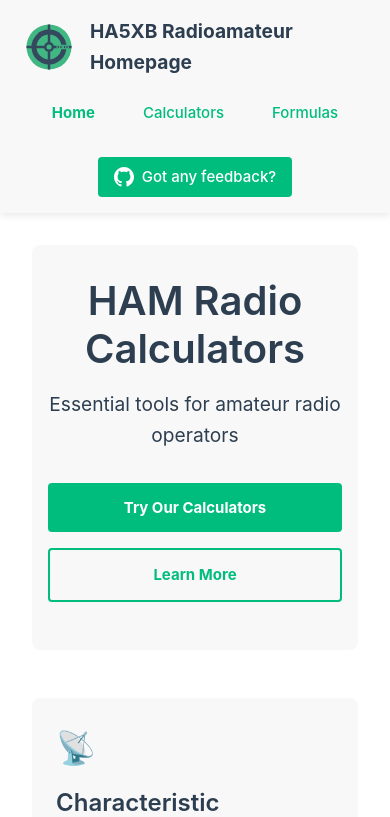
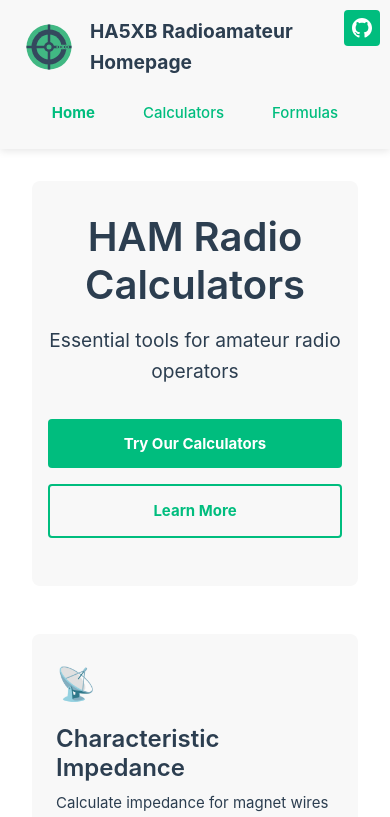
Before and after one commit to valibali/hamradio-calculators, a Vue app: page / in a window 390 px wide. Shown: the top 817 px of the page. Built offline with nearby package versions, Linux system fonts and the light colour scheme.

Commit message:
feat: Add responsive feedback button with icon-only mode on small screens

```diff
--- a/src/App.vue
+++ b/src/App.vue
@@ -19,16 +19,18 @@ import IconGitHub from '@/components/icons/IconGitHub.vue'
         <RouterLink to="/">Home</RouterLink>
         <RouterLink to="/calculators">Calculators</RouterLink>
         <RouterLink to="/formulas">Formulas</RouterLink>
+      </nav>
+
       <a
         href="https://github.com/valibali/hamradio-calculators/issues/new"
         target="_blank"
         rel="noopener noreferrer"
         class="feedback-link"
+        aria-label="Provide feedback on GitHub"
       >
         <IconGitHub class="github-icon" />
-          Got any feedback?
+        <span class="feedback-text">Got any feedback?</span>
       </a>
-      </nav>
     </div>
   </header>
 
@@ -58,6 +60,7 @@ header {
   display: flex;
   justify-content: space-between;
   align-items: center;
+  position: relative;
 }
 
 .logo-container {
@@ -100,15 +103,23 @@ nav a.router-link-active {
   color: white;
   padding: 0.5rem 1rem;
   border-radius: 4px;
-  transition: background-color 0.3s;
+  transition: background-color 0.3s, transform 0.2s;
+  position: absolute;
+  right: 0;
+  top: 0;
 }
 
 .feedback-link:hover {
   background-color: hsla(160, 100%, 30%, 1);
+  transform: translateY(2px);
 }
 
 .github-icon {
   display: inline-block;
+}
+
+.feedback-text {
+  display: inline;
 }
 
 footer {
@@ -142,7 +153,15 @@ footer {
   }
 
   .feedback-link {
-    margin-top: 0.5rem;
+    position: fixed;
+    top: 10px;
+    right: 10px;
+    padding: 0.5rem;
+    z-index: 101;
+  }
+
+  .feedback-text {
+    display: none;
   }
 }
 </style>
```
Lines whose indentation alone changed are shown as unchanged.
